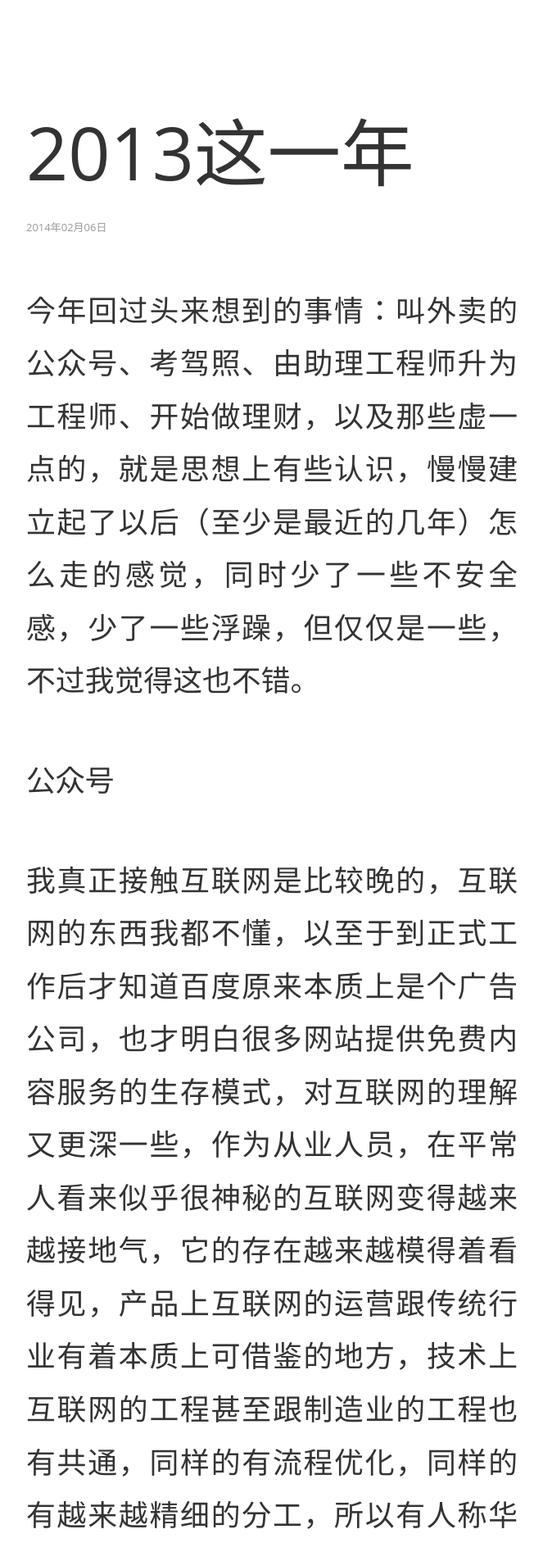
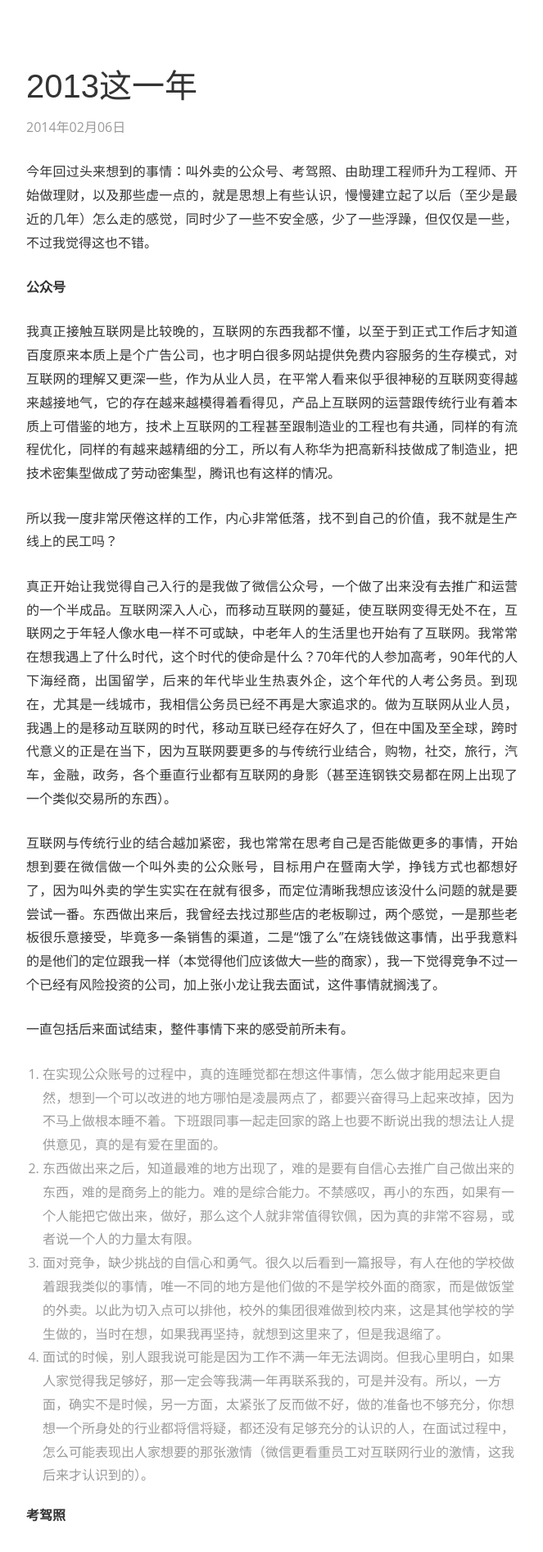
Before and after one commit to kenshinlin/archives, a Jekyll site: the page built from _posts/2014-2-6-a-new-year.md, in a window 1280 px wide. Shown: the top 1893 px of the page at 82% size, without its empty margins (308-971 px from the left). Built offline with Jekyll 4.4.1, drawn with Linux system fonts in a browser that asks for light colours; comment, search, counter and statistics services are not loaded.

Commit message:
Update style.css

```diff
--- a/css/style.css
+++ b/css/style.css
@@ -55,7 +55,7 @@ table {
 @media screen and ( min-width:768px ){
 .wrap{
   word-wrap: break-word;
-  font-size: 1.6em;
+  font-size: 16px;
   margin: 0 auto;
   padding-top: 20px;
 }
@@ -70,7 +70,8 @@ table {
 
 .sider{
   float:left;
-  margin-left:10px;
+  margin-left: 0px;
+  max-width: 328px;
   padding:15px 10px 20px 20px;
 }
 .title-panel{padding:15px 0 5px;border-bottom:1px solid #ddd;}
@@ -85,13 +86,9 @@ table {
 .friend-links span{color: rgba(34,59,74,.4);font-weight: 600;font-size: 14px;}
 
 .post-date-rt{position: absolute;right: 2px;top: 8px;}
-.post-date{
-  color:#999;
-  font-size:13px;
-}
-
+.post-date{color: rgba(0,0,0,0.4);display: block;margin-bottom: 16px;}
+.post-date a:active {text-decoration: none; color:rgba(0,0,0,0.4)}
 .post-wrap{max-width: 760px;}
-
 }
 @media screen and (max-width:768px){
   body .wrap, h2{
@@ -152,13 +149,9 @@ pre{
 .relative{
   position: relative;
 }
-blockquote{
-  border-left: 4px solid #E5E9F8;
-  padding: 0 15px;
-  color: #999;
-}
 .copyright{
-  padding: 8em 0 1em 0;
+  padding: 10px 0;
+  margin-top: 50px;
   text-align: center;
   position: relative;
   color: rgba(0,0,0,0.3);
@@ -173,24 +166,22 @@ blockquote{
   visibility: hidden;
 }
 
-.post-content {word-wrap: break-word;font-size: 1.6em;line-height: 1.8; max-width: 600px; margin:0 auto; padding-top: 20px;}
+.post-content {word-wrap: break-word;font-size: 16px;line-height: 1.8; max-width: 600px; margin:0 auto; padding-top: 20px;}
 .post-content a {text-decoration:underline;}
 .post-content img {max-width:100%;display:block;}
 .post-content p,
 .post-content pre,
 .post-content img {margin:1.6em 0;}
 .post-content p {text-align: justify;}
-.post-content h1 {font-size:2.5em;-webkit-margin-before: 0;}
-.post-content h2                          {margin: 20px 0 10px; }
+.post-content h1 {font-size: 40px;-webkit-margin-before: 0;font-family: helveticaneue-light, arial, sans-serif;}
+.post-content h2 {margin: 20px 0 10px; font-weight: bold;}
 .post-content p + h3,
-.post-content li + h3                     { padding-top:1.5em; } /* Only an h3 that follows a p or an li */
-.post-content .post-meta {color:rgba(0,0,0,0.4);display: block;margin-bottom: 1em;}
-.post-content .post-meta a:active {text-decoration: none; color:rgba(0,0,0,0.4)}
+.post-content li + h3                     { padding-top:15px; } /* Only an h3 that follows a p or an li */
 .post-content ul,
 .post-content ol {margin:0.5em 0;}
 .post-content ul li {list-style: disc inside none;}
 .post-content ol li{list-style-type: decimal;}
-.post-content li {color: rgba(0,0,0,0.4);margin-left: 2em;}
+.post-content li {color: rgba(0,0,0,0.4);margin-left: 20px;}
 .post-content pre {background-color: #f8f8f8;border: 1px solid #ccc;overflow: auto;padding: 6px 10px;border-radius: 3px;white-space:pre-wrap;}
 .post-content code {margin: 0 2px;padding: 0px 5px;border: 1px solid #EAEAEA;background-color: #F8F8F8;border-radius: 3px;white-space: pre-wrap;font-family: monospace; }
 .post-content pre code {margin:0;padding:0;background-color: transparent;border:none;white-space:pre-wrap;}
@@ -198,7 +189,5 @@ blockquote{
 .post-content .previous-next-nav {overflow: hidden;*zoom:1;}
 .post-content .previous {float:left;}
 .post-content .next {float:right;}
-.post-content blockquote {margin: 0 0 1.25em;
-    padding: 0.5625em 1.25em 0 1.1875em;
-    border-left: 1px solid #dddddd;}
-.post-content blockquote p    { line-height: 1.6; color: #6f6f6f; margin:0.8em 0;}
+.post-content blockquote {margin: 0 0 12px;padding: 6px 12px 0 11px;border-left: 1px solid #dddddd;}
+.post-content blockquote p   { line-height: 1.6; color: #6f6f6f; margin:8px 0;}
```
